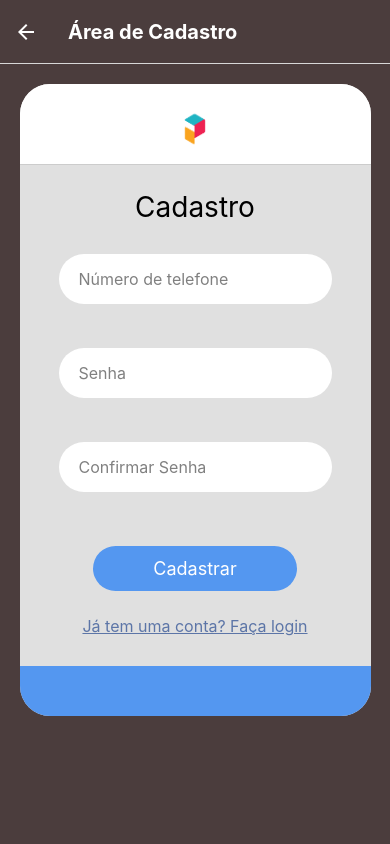
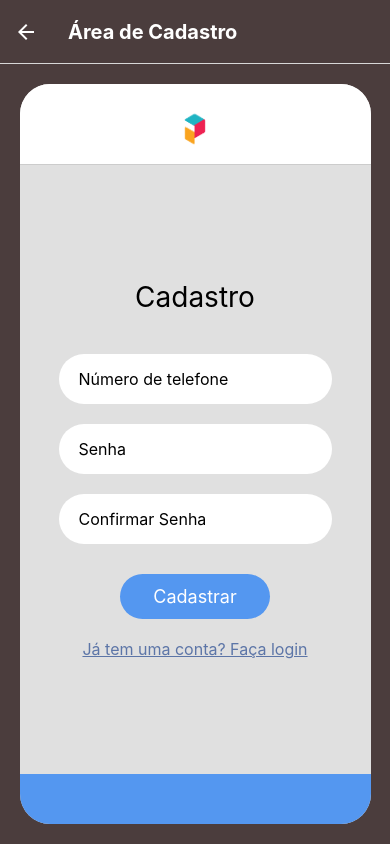
Before and after one commit to Guimaaz/Poliedro-ChatBot, a React Native app in the folder chatbot_frontend/: screen /RegisterScreen in a window 390 px wide. Built offline with nearby package versions, Linux system fonts and the light colour scheme.

Commit message:
fix2 : alerts in register or login

```diff
--- a/chatbot_frontend/app/(tabs)/LoginScreen.tsx
+++ b/chatbot_frontend/app/(tabs)/LoginScreen.tsx
@@ -1,5 +1,8 @@
 import React, { useState, useEffect, useRef } from 'react';
-import { View, Text, TextInput, TouchableOpacity, StyleSheet, Image, SafeAreaView, useWindowDimensions, Alert } from 'react-native';
+import {
+  View, Text, TextInput, TouchableOpacity, StyleSheet,
+  Image, SafeAreaView, useWindowDimensions, Alert
+} from 'react-native';
 import AsyncStorage from '@react-native-async-storage/async-storage';
 import { useNavigation } from '@react-navigation/native';
 import { API_BASE_URL } from '../../utils/api';
@@ -28,6 +31,10 @@ export default function LoginScreen() {
   const [telefone, setTelefone] = useState('');
   const [senha, setSenha] = useState('');
   const [loadingLogin, setLoadingLogin] = useState(false);
+
+  const [telefoneError, setTelefoneError] = useState('');
+  const [senhaError, setSenhaError] = useState('');
+
   const { width } = useWindowDimensions();
   const inputWidth = width < 600 ? width * 0.7 : 300;
   const containerWidth = width < 600 ? width * 0.9 : 500;
@@ -35,11 +42,29 @@ export default function LoginScreen() {
   const senhaInputRef = useRef<TextInput>(null);
 
   const handleLogin = async () => {
-    if (!telefone || !senha) {
-      Alert.alert('Erro', 'Por favor, preencha todos os campos.');
+    let isValid = true;
+    const cleanedPhone = telefone.replace(/\D/g, '');
+
+    setTelefoneError('');
+    setSenhaError('');
+
+    if (!telefone) {
+      setTelefoneError('Por favor, preencha o número de telefone.');
+      isValid = false;
+    } else if (cleanedPhone.length < 11) {
+        setTelefoneError('Número de telefone deve ter 11 dígitos.');
+        isValid = false;
+    }
+
+    if (!senha) {
+      setSenhaError('Por favor, preencha a senha.');
+      isValid = false;
+    }
+
+    if (!isValid) {
       return;
     }
-    console.log('Fazendo requisição de login...', { numero_cliente: telefone, senha });
+
     setLoadingLogin(true);
     try {
       const response = await fetch(`${API_BASE_URL}/login`, {
@@ -47,30 +72,24 @@ export default function LoginScreen() {
         headers: {
           'Content-Type': 'application/json',
         },
-        body: JSON.stringify({ numero_cliente: telefone, senha }),
+        body: JSON.stringify({ numero_cliente: cleanedPhone, senha }),
       });
 
-      console.log('Resposta bruta da API de login:', response);
       const data = await response.json();
-      console.log('Dados da resposta da API de login:', data);
-      console.log('Tipo de data.is_admin:', typeof data.is_admin);
 
       if (response.ok && data.success) {
-        await AsyncStorage.setItem('userPhoneNumber', telefone);
+        await AsyncStorage.setItem('userPhoneNumber', cleanedPhone);
         Alert.alert('Sucesso', 'Login realizado com sucesso!');
-        console.log('Valor de data.is_admin antes da navegação:', data.is_admin);
         if (data.is_admin === 1) {
-          console.log('Navegando para AdminHomeScreen');
           navigation.navigate('AdminHomeScreen');
         } else {
-          console.log('Navegando para ChatScreen');
           navigation.navigate('ChatScreen');
         }
       } else {
         Alert.alert('Erro', data.message || 'Falha ao realizar o login. Verifique suas credenciais.');
       }
     } catch (error) {
-      console.error('Erro ao realizar login:', error);
+      console.error('Erro ao comunicar com o servidor:', error);
       Alert.alert('Erro', 'Ocorreu um erro ao comunicar com o servidor.');
     } finally {
       setLoadingLogin(false);
@@ -101,28 +120,43 @@ export default function LoginScreen() {
         </View>
         <View style={styles.loginContainer}>
           <Text style={styles.title}>Login</Text>
+
+          <View style={[styles.inputWrapper, { width: inputWidth }]}>
             <TextInput
-            style={[styles.input, { width: inputWidth }]}
+              style={styles.input}
               placeholder="Número de telefone"
               keyboardType="numbers-and-punctuation"
               value={telefone}
-            onChangeText={text => setTelefone(formatPhoneNumber(text))}
+              onChangeText={text => {
+                setTelefone(formatPhoneNumber(text));
+                if (telefoneError) setTelefoneError('');
+              }}
               maxLength={15}
               returnKeyType="next"
               onSubmitEditing={() => senhaInputRef.current?.focus()}
               placeholderTextColor="#000"
             />
+            {telefoneError ? <Text style={styles.errorText}>{telefoneError}</Text> : null}
+          </View>
+
+          <View style={[styles.inputWrapper, { width: inputWidth }]}>
             <TextInput
               ref={senhaInputRef}
-            style={[styles.input, { width: inputWidth }]}
+              style={styles.input}
               placeholder="Senha"
               secureTextEntry
               value={senha}
-            onChangeText={setSenha}
+              onChangeText={text => {
+                setSenha(text);
+                if (senhaError) setSenhaError('');
+              }}
               returnKeyType="done"
               onSubmitEditing={handleLogin}
               placeholderTextColor="#000"
             />
+            {senhaError ? <Text style={styles.errorText}>{senhaError}</Text> : null}
+          </View>
+
           <TouchableOpacity style={styles.button} onPress={handleLogin} disabled={loadingLogin}>
             <Text style={styles.buttonText}>{loadingLogin ? 'Entrando...' : 'Entrar'}</Text>
           </TouchableOpacity>
@@ -144,10 +178,7 @@ const styles = StyleSheet.create({
   container: {
     flex: 1,
     backgroundColor: '#e0e0e0',
-    borderTopLeftRadius: 30,
-    borderTopRightRadius: 30,
-    borderBottomLeftRadius: 30,
-    borderBottomRightRadius: 30,
+    borderRadius: 30,
     margin: 20,
     overflow: 'hidden',
     alignSelf: 'center'
@@ -175,14 +206,25 @@ const styles = StyleSheet.create({
     marginBottom: 40,
     color: '#000',
   },
+  inputWrapper: {
+    marginBottom: 20,
+    width: '100%',
+    alignItems: 'flex-start',
+  },
   input: {
     height: 50,
     backgroundColor: '#fff',
     borderRadius: 25,
     paddingHorizontal: 20,
     fontSize: 16,
-    marginBottom: 20,
     color: '#000',
+    width: '100%',
+  },
+  errorText: {
+    color: 'red',
+    fontSize: 12,
+    marginTop: 6,
+    paddingLeft: 20,
   },
   button: {
     width: 150,
@@ -198,7 +240,7 @@ const styles = StyleSheet.create({
   },
   bottomRounded: {
     height: 50,
-    backgroundColor: '#54977',
+    backgroundColor: '#5497f0',
   },
   registerLinkContainer: {
     marginTop: 20,
--- a/chatbot_frontend/app/(tabs)/RegisterScreen.tsx
+++ b/chatbot_frontend/app/(tabs)/RegisterScreen.tsx
@@ -1,5 +1,8 @@
 import React, { useState } from 'react';
-import { View, Text, TextInput, TouchableOpacity, StyleSheet, Image, SafeAreaView, useWindowDimensions, Alert, ScrollView } from 'react-native'; // Adicionado ScrollView
+import {
+  View, Text, TextInput, TouchableOpacity, StyleSheet,
+  Image, SafeAreaView, useWindowDimensions, Alert
+} from 'react-native';
 import { useNavigation } from '@react-navigation/native';
 import { API_BASE_URL } from '../../utils/api';
 import { NativeStackNavigationProp } from '@react-navigation/native-stack';
@@ -36,11 +39,12 @@ export default function RegisterScreen() {
   const { width } = useWindowDimensions();
   const inputWidth = width < 600 ? width * 0.7 : 300;
   const containerWidth = width < 600 ? width * 0.9 : 500;
+
   const navigation = useNavigation<RegisterScreenNavigationProp>();
 
   const handleRegister = async () => {
     let isValid = true;
-    const cleanedPhone = telefone;
+    const cleanedPhone = telefone.replace(/\D/g, '');
 
     setTelefoneError('');
     setSenhaError('');
@@ -80,14 +84,17 @@ export default function RegisterScreen() {
         },
         body: JSON.stringify({ numero_cliente: cleanedPhone, senha }),
       });
+
       const data = await response.json();
+
       if (response.ok && data.success) {
         Alert.alert('Sucesso', data.message || 'Cadastro realizado com sucesso!');
         navigation.navigate('LoginScreen');
       } else {
-        Alert.alert('Erro', data.message || 'Falha ao realizar o cadastro.');
+        Alert.alert('Erro', data.message || 'Falha ao realizar o cadastro. Tente novamente.');
       }
     } catch (error) {
+      console.error('Erro ao comunicar com o servidor:', error);
       Alert.alert('Erro', 'Ocorreu um erro ao comunicar com o servidor.');
     } finally {
       setLoadingRegister(false);
@@ -100,12 +107,6 @@ export default function RegisterScreen() {
 
   return (
     <SafeAreaView style={styles.safeArea}>
-      <ScrollView
-        style={styles.mainScrollView}
-        contentContainerStyle={styles.mainScrollViewContent}
-        showsVerticalScrollIndicator={false}
-        keyboardShouldPersistTaps="handled"
-      >
       <View style={[styles.container, { width: containerWidth }]}>
         <View style={styles.topContainer}>
           <Image
@@ -118,7 +119,7 @@ export default function RegisterScreen() {
         <View style={styles.registerContainer}>
           <Text style={styles.title}>Cadastro</Text>
 
-            <View style={[styles.inputGroup, { width: inputWidth }]}>
+          <View style={[styles.inputWrapper, { width: inputWidth }]}>
             <TextInput
               style={styles.input}
               placeholder="Número de telefone"
@@ -129,12 +130,12 @@ export default function RegisterScreen() {
                 if (telefoneError) setTelefoneError('');
               }}
               maxLength={15}
-                placeholderTextColor="gray"
+              placeholderTextColor="#000"
             />
             {telefoneError ? <Text style={styles.errorText}>{telefoneError}</Text> : null}
           </View>
 
-            <View style={[styles.inputGroup, { width: inputWidth }]}>
+          <View style={[styles.inputWrapper, { width: inputWidth }]}>
             <TextInput
               style={styles.input}
               placeholder="Senha"
@@ -143,14 +144,13 @@ export default function RegisterScreen() {
               onChangeText={text => {
                 setSenha(text);
                 if (senhaError) setSenhaError('');
-                  if (confirmarSenhaError && text === confirmarSenha) setConfirmarSenhaError('');
               }}
-                placeholderTextColor="gray"
+              placeholderTextColor="#000"
             />
             {senhaError ? <Text style={styles.errorText}>{senhaError}</Text> : null}
           </View>
 
-            <View style={[styles.inputGroup, { width: inputWidth }]}>
+          <View style={[styles.inputWrapper, { width: inputWidth }]}>
             <TextInput
               style={styles.input}
               placeholder="Confirmar Senha"
@@ -160,13 +160,13 @@ export default function RegisterScreen() {
                 setConfirmarSenha(text);
                 if (confirmarSenhaError) setConfirmarSenhaError('');
               }}
-                placeholderTextColor="gray"
+              placeholderTextColor="#000"
             />
             {confirmarSenhaError ? <Text style={styles.errorText}>{confirmarSenhaError}</Text> : null}
           </View>
 
           <TouchableOpacity
-              style={[styles.button, { width: inputWidth > 250 ? inputWidth * 0.75 : inputWidth }]}
+            style={styles.button}
             onPress={handleRegister}
             disabled={loadingRegister}
           >
@@ -180,7 +180,6 @@ export default function RegisterScreen() {
 
         <View style={styles.bottomRounded} />
       </View>
-      </ScrollView>
     </SafeAreaView>
   );
 }
@@ -190,17 +189,11 @@ const styles = StyleSheet.create({
     flex: 1,
     backgroundColor: '#4B3D3D',
   },
-  mainScrollView: {
+  container: {
     flex: 1,
-  },
-  mainScrollViewContent: {
-    flexGrow: 1,
-  },
-  container: {
     backgroundColor: '#e0e0e0',
     borderRadius: 30,
-    marginVertical: 20,
-    marginHorizontal: 20,
+    margin: 20,
     overflow: 'hidden',
     alignSelf: 'center',
   },
@@ -217,22 +210,21 @@ const styles = StyleSheet.create({
     height: 50,
   },
   registerContainer: {
+    flex: 1,
     alignItems: 'center',
+    justifyContent: 'center',
     paddingHorizontal: 20,
-    paddingTop: 25,
-    paddingBottom: 30,
   },
   title: {
     fontSize: 28,
-    marginBottom: 30,
+    marginBottom: 40,
     color: '#000',
     textAlign: 'center',
   },
-  inputGroup: {
-    minHeight: 74,
+  inputWrapper: {
     marginBottom: 20,
+    width: '100%',
     alignItems: 'flex-start',
-    justifyContent: 'flex-start',
   },
   input: {
     height: 50,
@@ -250,6 +242,7 @@ const styles = StyleSheet.create({
     paddingLeft: 20,
   },
   button: {
+    width: 150,
     backgroundColor: '#5497f0',
     paddingVertical: 12,
     borderRadius: 25,
@@ -265,7 +258,7 @@ const styles = StyleSheet.create({
     backgroundColor: '#5497f0',
   },
   loginLinkContainer: {
-    marginTop: 25,
+    marginTop: 20,
   },
   loginLinkText: {
     color: '#5C75A7',
```
Lines whose indentation alone changed are shown as unchanged.
